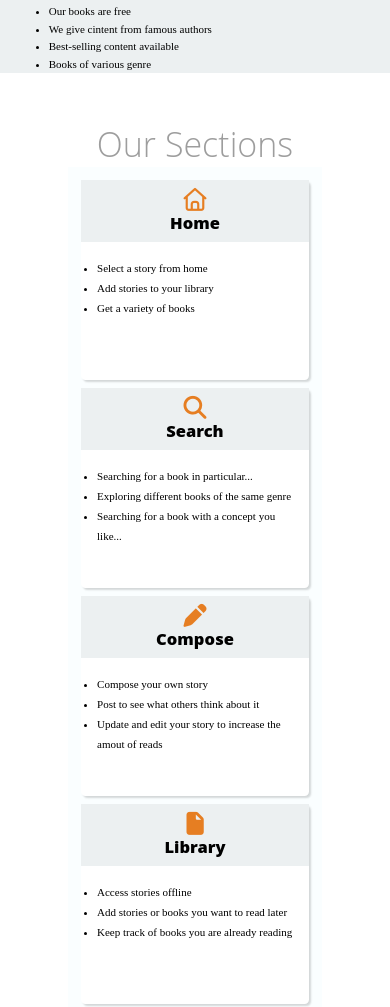
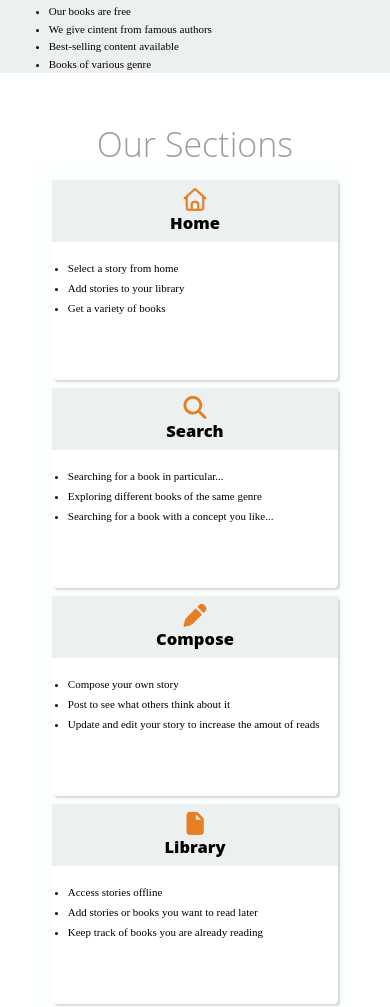
Before and after one commit to Syresse/MINIBOOKWEBSITE, a plain HTML site: page about.html in a window 390 px wide. Shown: the part 2082-3089 px from the top of the page. Drawn offline with Linux system fonts and the light colour scheme.

Commit message:
update on responsiveness

```diff
--- a/about.css
+++ b/about.css
@@ -120,6 +120,8 @@
     flex-direction: column;
     justify-content: center;
     align-items: center;
+    width: 90%;
+    margin: auto;
     button{
         border: none;
         border-radius: 2px;
@@ -241,6 +243,10 @@
   #last_lcard{
     width: 100%;
   }
+  #about_lcard{
+    margin: 0;
+    width: 80%;
+  }
   #about_message{
     padding-top: 1rem;
     min-height: 80vh;
```
